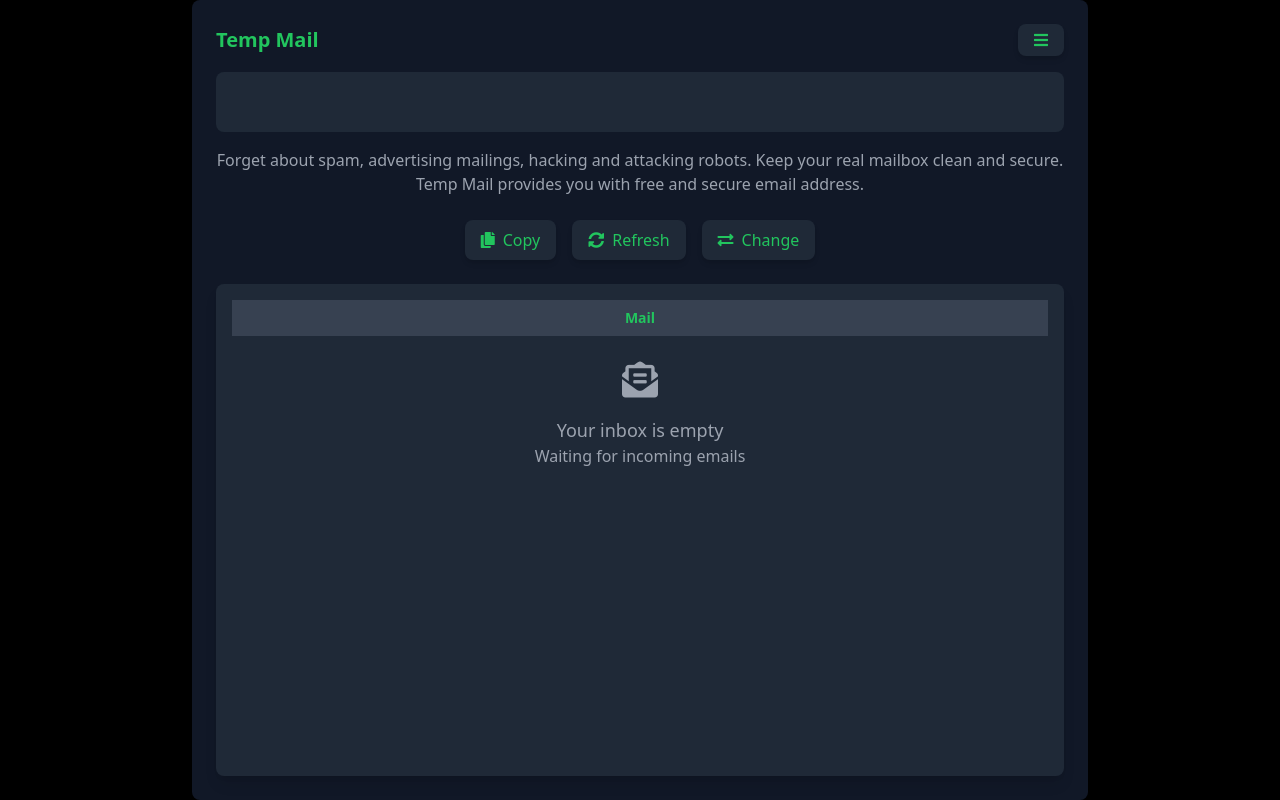
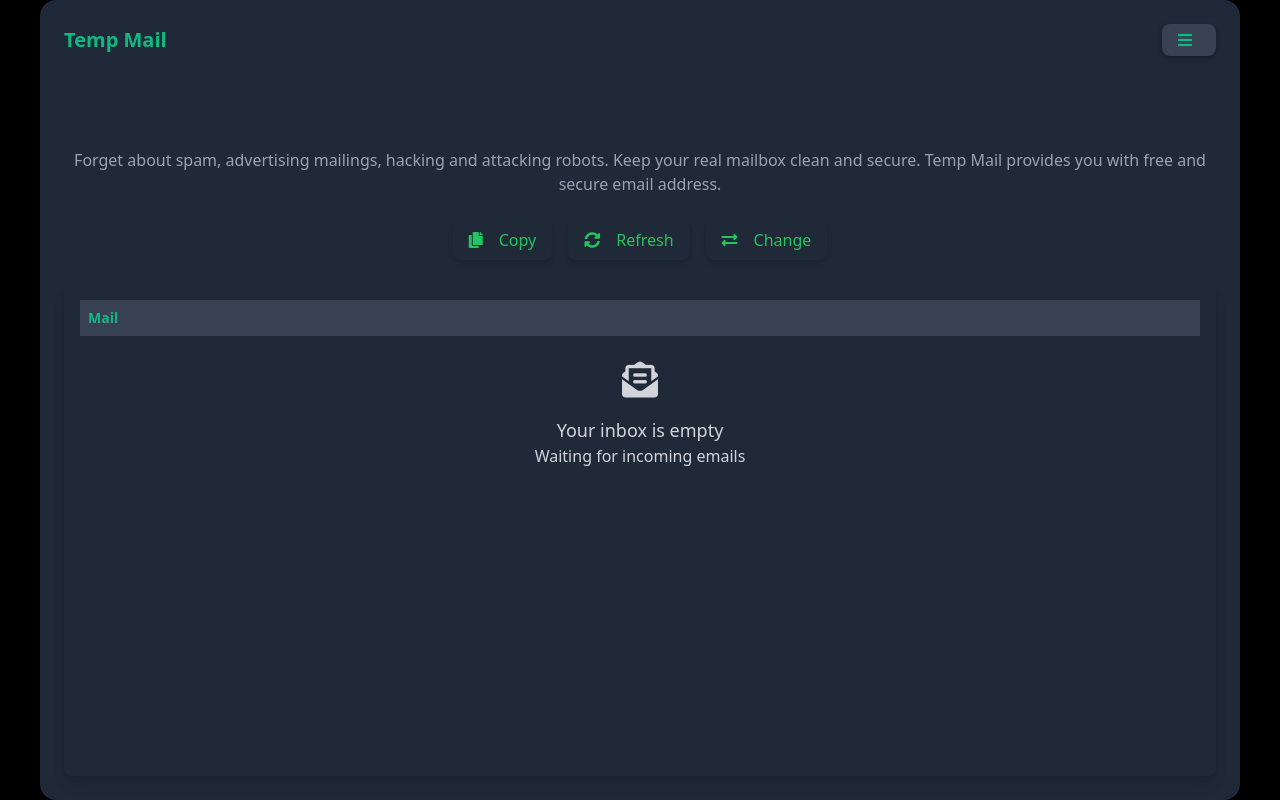
Before and after one commit to yhkq1/tempmail, a plain HTML site: page index.html in a window 1280 px wide. Drawn offline with nearby package versions, Linux system fonts and the light colour scheme; no server answers.

Commit message:
Update styles.css

```diff
--- a/styles.css
+++ b/styles.css
@@ -1,7 +1,138 @@
-.fade-in {
+/* Main Body */
+body {
+    background-color: black;
+    color: #10B981; /* Green */
+    height: 100vh;
+    display: flex;
+    flex-direction: column;
+    align-items: center;
+    justify-content: center;
+}
+
+/* Main Content */
+#main-content {
+    background-color: #1f2937; /* Dark Gray */
+    color: #10B981; /* Green */
+    padding: 1.5rem;
+    border-radius: 1rem;
+    box-shadow: 0px 4px 10px rgba(0, 0, 0, 0.5);
+    width: 100%;
+    max-width: 1200px;
+    height: 100%;
+    display: flex;
+    flex-direction: column;
+    justify-content: space-between;
+}
+
+/* Header */
+h1 {
+    font-size: 1.25rem;
+    font-weight: 600;
+}
+
+#menu-button {
+    background-color: #374151; /* Darker Gray */
+    color: #10B981; /* Green */
+    padding: 0.5rem 1rem;
+    border-radius: 0.5rem;
+    box-shadow: 0px 2px 5px rgba(0, 0, 0, 0.3);
+    display: flex;
+    align-items: center;
+    justify-content: center;
+    space-x: 0.5rem;
+}
+
+#menu-button:hover {
+    background-color: #4B5563; /* Slightly lighter Gray */
+}
+
+/* Email Address Input */
+#addr {
+    background-color: transparent;
+    font-size: 1.125rem;
+    width: 100%;
+    outline: none;
+}
+
+/* Info Text */
+.text-center {
+    text-align: center;
+    margin-bottom: 1.5rem;
+}
+
+.text-sm, .sm\:text-base {
+    font-size: 1rem;
+}
+
+/* Buttons */
+button {
+    background-color: #374151; /* Dark Gray */
+    color: #10B981; /* Green */
+    padding: 0.5rem 1rem;
+    border-radius: 0.5rem;
+    box-shadow: 0px 2px 5px rgba(0, 0, 0, 0.3);
+    display: flex;
+    align-items: center;
+    justify-content: center;
+    space-x: 0.5rem;
+    transition: background-color 0.2s;
+}
+
+button:hover {
+    background-color: #4B5563; /* Lighter Gray */
+}
+
+button i {
+    margin-right: 0.5rem;
+}
+
+/* Emails Table */
+table {
+    width: 100%;
+    table-layout: auto;
+}
+
+th {
+    padding: 0.5rem;
+    text-align: left;
+    font-size: 0.75rem;
+    background-color: #374151;
+    color: #10B981; /* Green */
+}
+
+td {
+    padding: 1.5rem;
+    text-align: center;
+    font-size: 1rem;
+    color: #D1D5DB; /* Light Gray */
+}
+
+/* Fullscreen Menu */
+#fullscreen-menu {
+    position: fixed;
+    inset: 0;
+    background-color: rgba(31, 41, 47, 0.95); /* Dark Gray with opacity */
+    color: #10B981; /* Green */
+    display: none;
+    z-index: 50;
+}
+
+/* Menu content */
+#fullscreen-menu-content {
+    position: fixed;
+    inset: 0;
+    background-color: rgba(31, 41, 47, 0.95);
+    color: #10B981; /* Green */
+    display: none;
+    z-index: 50;
+    overflow-y: auto;
+}
+
+#fullscreen-menu-content .fade-in {
     animation: fadeIn 0.5s ease-in-out;
 }
 
+/* Animations */
 @keyframes fadeIn {
     from {
         opacity: 0;
@@ -10,22 +141,4 @@
         opacity: 1;
     }
 }
-
-.copy-animation {
-    animation: copyAnimation 1s ease-in-out;
 }
-
-@keyframes copyAnimation {
-    0% {
-        transform: scale(1);
-        opacity: 1;
-    }
-    50% {
-        transform: scale(1.2);
-        opacity: 0.5;
-    }
-    100% {
-        transform: scale(1);
-        opacity: 1;
-    }
-}
```
